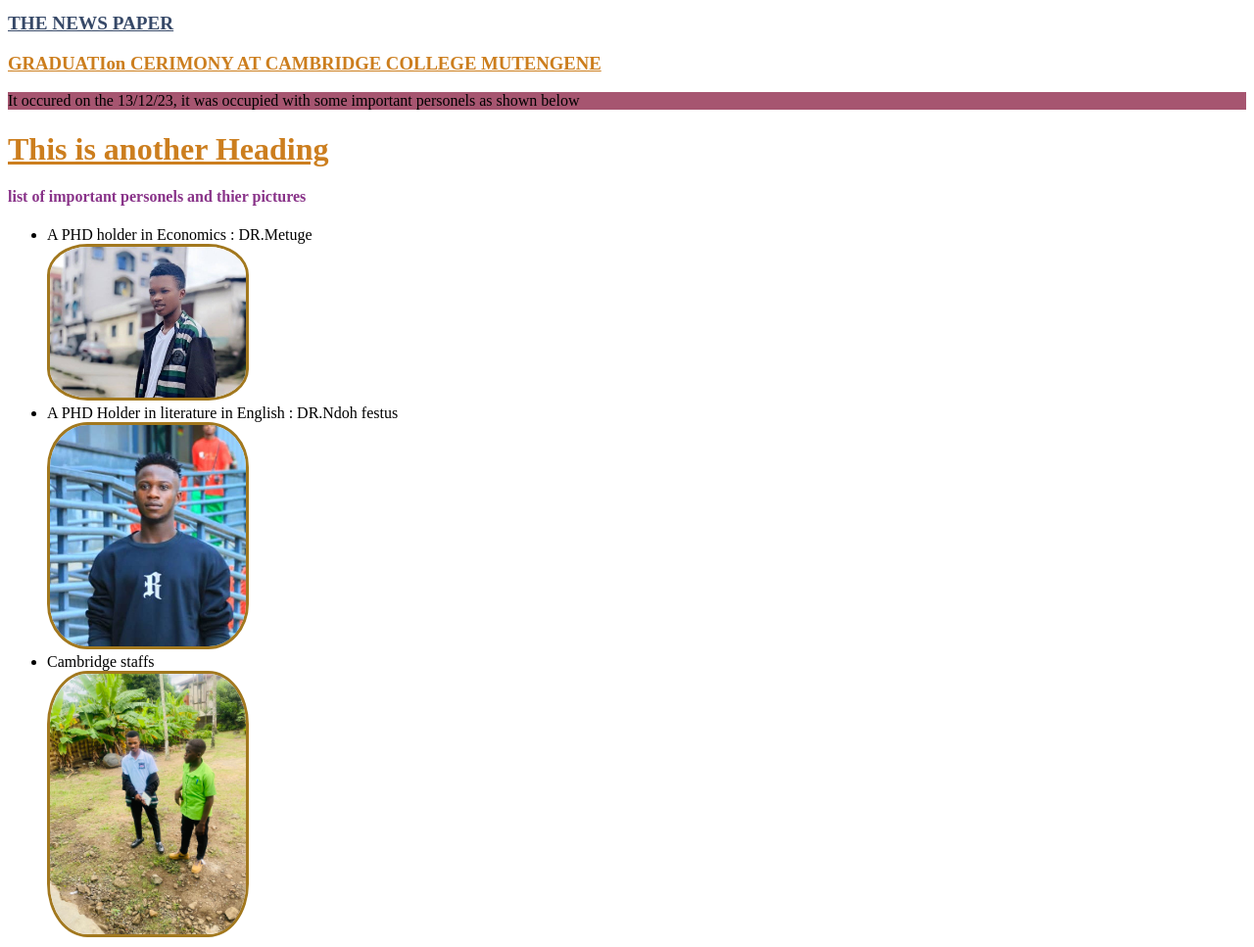
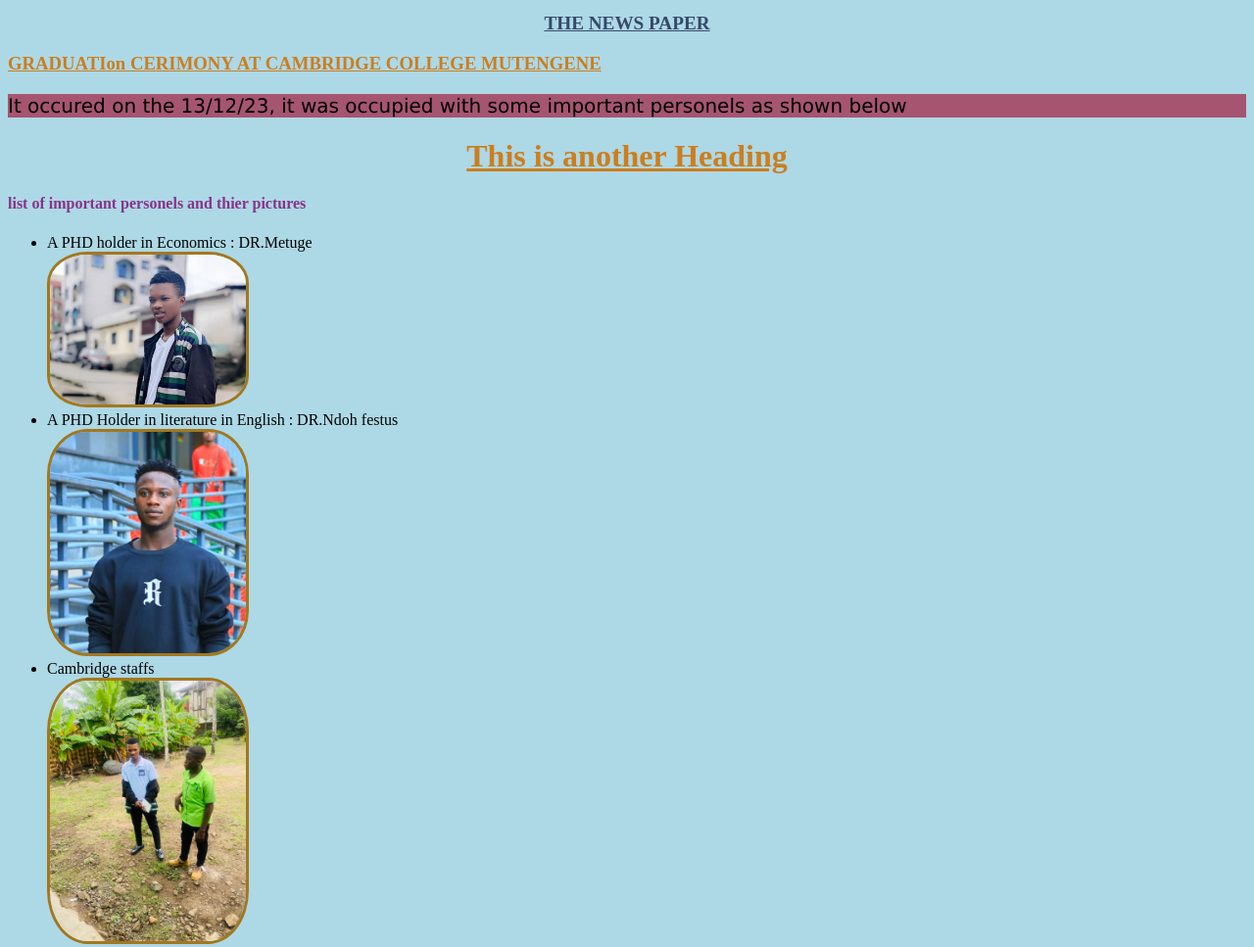
Before and after one commit to FabriceNjong/web_dev, a plain HTML site: page newspaper/index.html in a window 1280 px wide. Shown: the top 967 px of the page at 98% size. Drawn offline with Linux system fonts and the light colour scheme.

Commit message:
some changes

```diff
--- a/newspaper/index.html
+++ b/newspaper/index.html
@@ -4,7 +4,22 @@
 <head>
     <title>THE NEWS PAPER</title>
     <style>
-        h1, h3{
+        body {
+            background-color: lightblue;
+        }
+
+        h1 {
+            color: white;
+            text-align: center;
+        }
+
+        p {
+            font-family: verdana;
+            font-size: 20px;
+        }
+
+        h1,
+        h3 {
             text-decoration: underline;
             color: rgb(204, 126, 30)
         }
@@ -12,13 +27,16 @@
     <link rel="stylesheet" type="text/css" href="style.css">
 </head>
 
+
+
 <body>
+
     <h1 style="color:rgb(55, 73, 104);font-size: larger;">THE NEWS PAPER</h1>
     <h3> GRADUATIon CERIMONY AT CAMBRIDGE COLLEGE MUTENGENE</h3>
     <p>It occured on the 13/12/23, it was occupied with some important personels
         as shown below</p>
     <h1>This is another Heading</h1>
-    <h4 style="color: rgb(137, 51, 137);" >list of important personels and thier pictures</h4>
+    <h4 style="color: rgb(137, 51, 137);">list of important personels and thier pictures</h4>
     <ul>
         <li>A PHD holder in Economics : DR.Metuge </li>
         <img width="200px" src="imgs/nani.jpg" alt="My Picture">
```
